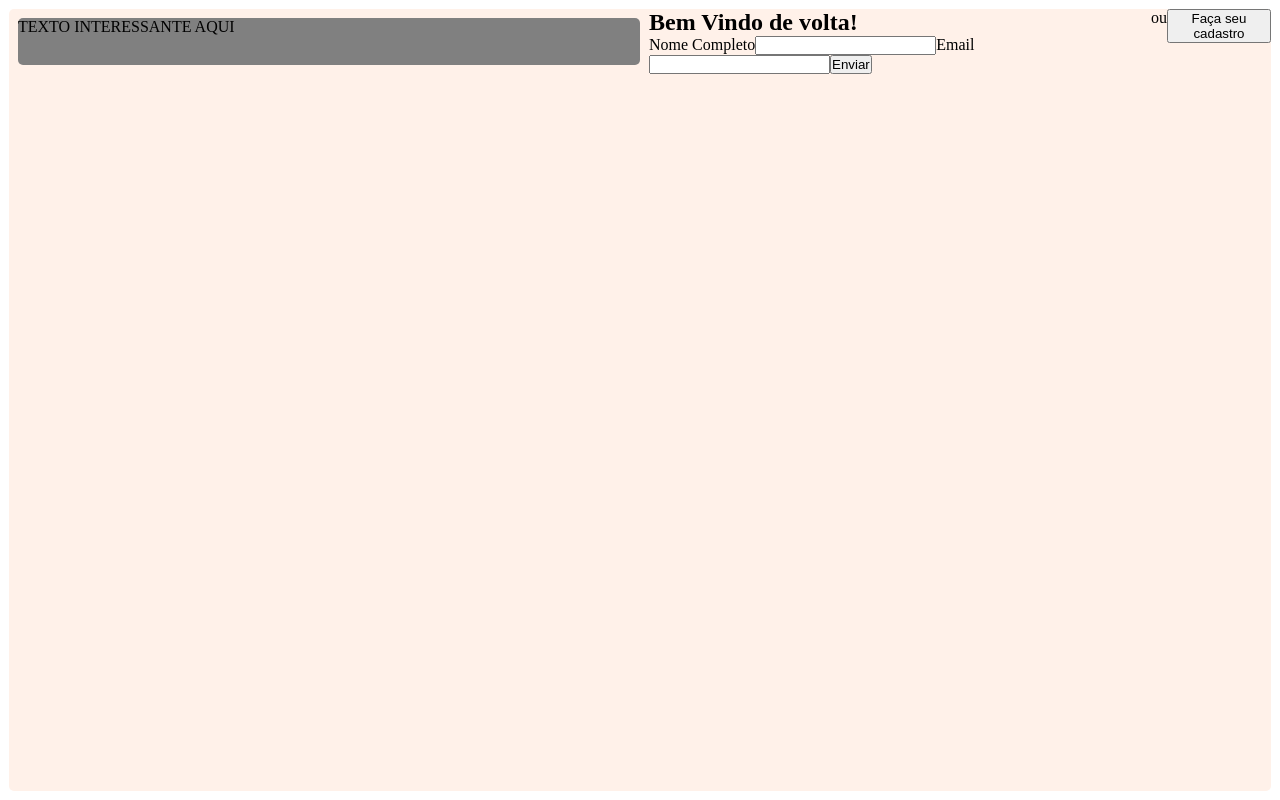
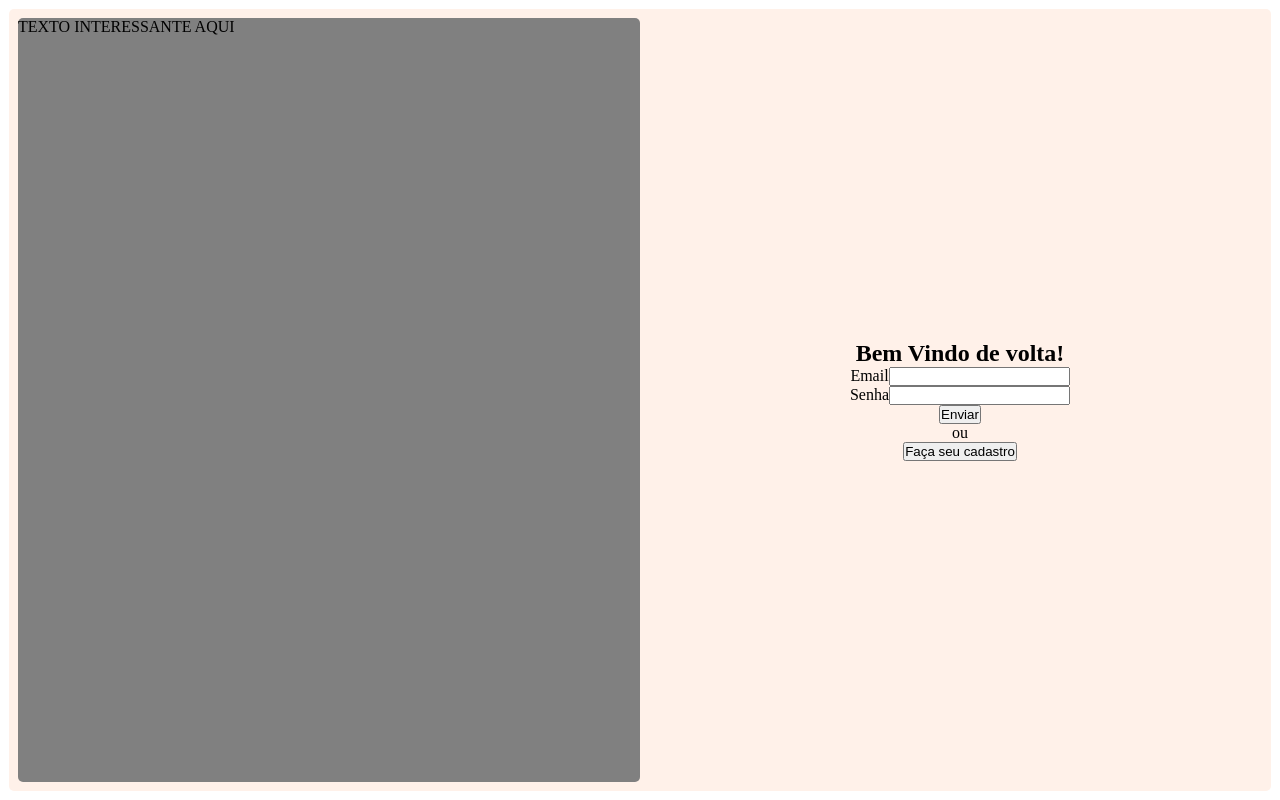
Before and after one commit to livialeall/book_club_front, a React (Vite) app in the folder book-club/: page / in a window 1280 px wide. Built offline with nearby package versions, Linux system fonts and the light colour scheme.

Commit message:
esqueleto pagina de login e cadastro

```diff
--- a/book-club/src/App.jsx
+++ b/book-club/src/App.jsx
@@ -1,7 +1,7 @@
 import Home from "./pages/Home";
 import {BrowserRouter, Routes, Route} from "react-router-dom"
 import Register from "./pages/Register/Index";
-
+import UserPage from "./pages/User/index"
 
 function App() {
   return (
@@ -9,6 +9,7 @@ function App() {
       <Routes>
         <Route path="/" element={<Home/>}></Route>
         <Route path="/register" element={<Register />}></Route>
+        <Route path="/user" element={<UserPage />}></Route>
       </Routes>
     </BrowserRouter>
   );
--- a/book-club/src/pages/Home.tsx
+++ b/book-club/src/pages/Home.tsx
@@ -5,11 +5,11 @@ import Login from "../ui/components/Login";
 const Home = () => {
   return (
     <div className="container">
-      <div className="display-flex-center">
+      <div className="display-flex-center-row home">
         <div className="img">TEXTO INTERESSANTE AQUI</div>
-        <div className="login">
+        <div className="login display-flex-center">
           <Login></Login>
-          <span>ou</span>
+          <div>ou</div>
           <Button
             type={null}
             text={"Faça seu cadastro"}
--- a/book-club/src/pages/Register/index.tsx
+++ b/book-club/src/pages/Register/index.tsx
@@ -48,9 +48,9 @@ const Register = () => {
   };
 
   return (
-    <div>
+    <div className="display-flex-center align-flex-start">
       <h2>Cadastro</h2>
-      <form action="post" onSubmit={handleSubmit}>
+      <form action="post" onSubmit={handleSubmit} className=" display-flex-justify-center">
         <label htmlFor="name" key="name">
           Nome Completo
           <input type="text" id="name" required/>
--- /dev/null
+++ b/book-club/src/pages/User/index.tsx
@@ -0,0 +1,7 @@
+const UserPage = () => {
+    return(
+        <div>Essa e a pagina do usuario</div>
+    )
+}
+
+export default UserPage
--- a/book-club/src/ui/components/Login.tsx
+++ b/book-club/src/ui/components/Login.tsx
@@ -26,16 +26,16 @@ const Login = () => {
 
 
   return (
-    <div>
+    <div className="login-form display-flex-center">
       <h2>Bem Vindo de volta!</h2>
-      <form action="post" onSubmit={handleSubmit}>
-        <label htmlFor="name" key="name">
-          Nome Completo
-          <input type="text" id="name" required/>
+      <form action="post" onSubmit={handleSubmit} className="display-flex-center">
+        <label htmlFor="email" key="email">
+          Email
+          <input type="text" id="email" required/>
         </label>
-        <label htmlFor="email">
-          Email
-          <input type="email" id="email" required/>
+        <label htmlFor="password">
+          Senha
+          <input type="password" id="password" required/>
         </label>
         <button type="submit">Enviar</button>
       </form>
--- a/book-club/src/ui/styles/general.css
+++ b/book-club/src/ui/styles/general.css
@@ -7,11 +7,31 @@
     --margin-minimum:9px;
 }
 
-.display-flex-center{
+.display-flex-center-row{
     display: flex;
     flex-direction: row;
     justify-content: center;
+    height: 100%;
 }
+
+.display-flex-center{
+    display: flex;
+    flex-direction: column;
+    align-items: center;
+    justify-content: center;
+}
+
+.display-flex-justify-center{
+    display: flex;
+    flex-direction: column;
+}
+
+.align-flex-start{
+    display: flex;
+    align-items: flex-start;
+}
+
+
 
 body{
     background-color: white;
```
